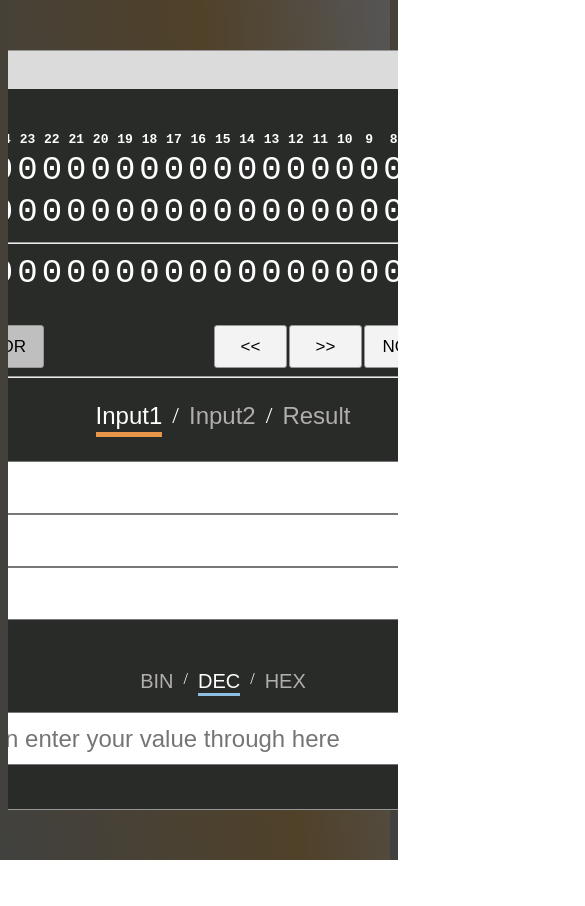
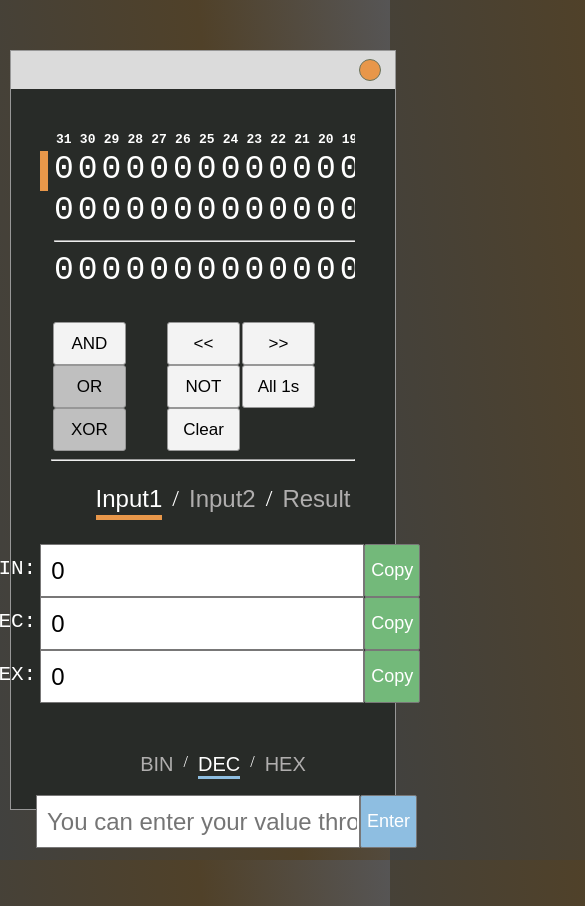
Before and after one commit to Lulkafe/BinaryCalc, a React app: page / in a window 390 px wide. Shown: the top 906 px of the page, 585 px wide, since content can reach past the window. Before the commit the page ends 860 px from the top, so only its background shows below. Built offline with nearby package versions, Linux system fonts and the light colour scheme.

Commit message:
Made BinTable scrollable when screen is small

```diff
--- a/src/components.tsx
+++ b/src/components.tsx
@@ -65,6 +65,7 @@ function BinaryTable () {
         () => dispatch({ type: actions.item.update, item: Item.Result});
 
     return (
+    <div id='binTable-wrapper'>
         <table id='binTable'>
             <thead>
                 <tr>
@@ -99,7 +100,7 @@ function BinaryTable () {
                 </tr>
             </tbody>
         </table>
-    )
+    </div>)
 }
 
 function HighlightBar () {
--- a/src/inputConverter.ts
+++ b/src/inputConverter.ts
@@ -58,6 +58,8 @@ function convertDecStrIntoDec (input: string): number {
 function convertBinIntoDec (input: string): number {
     const re = /^[01]{1,32}$/;
 
+    //TODO: convert '1' at 32th into '-'
+
     if (input.length > 32)
         throw new Error('Number of digits is over 32');
 
@@ -84,10 +86,10 @@ function convertHexIntoDec (input: string): number {
     result = parseInt(input, 16);
 
     if (result > upper_limit)
-        throw new Error('Value is too large');
+        throw new Error('Input value is too large');
 
     if (result < lower_limit)
-        throw new Error('value is too small');
+        throw new Error('Input value is too small');
 
     return result;
 }
--- a/src/style.css
+++ b/src/style.css
@@ -18,7 +18,6 @@ body {
     display: flex;
     justify-content: center;
     align-items: center;
-    overflow: scroll;
 }
 
 #binTable {
@@ -26,10 +25,16 @@ body {
     font-family: monospace;
     margin: 0 auto;
     padding: 30px 0 30px 0;
+    overflow: hidden;
+}
+
+#binTable-wrapper {
+    width: 100%;
+    overflow: scroll;
 }
 
 #binTable__input1, #binTable__input2, #binTable__result {
-    font-size: 34px;
+    font-size: 33px;
 }
 
 #binTable__input1 td, #binTable__input2 td {
@@ -282,3 +287,11 @@ body {
     cursor: pointer;
     border: 1px solid #67725C;
 }
+
+
+@media only screen and (max-width: 850px) {
+    #window {
+        width: 99%
+    }
+
+}
```
Also changed, not shown: 1 other file (tests, documents, lock files or other folders).
